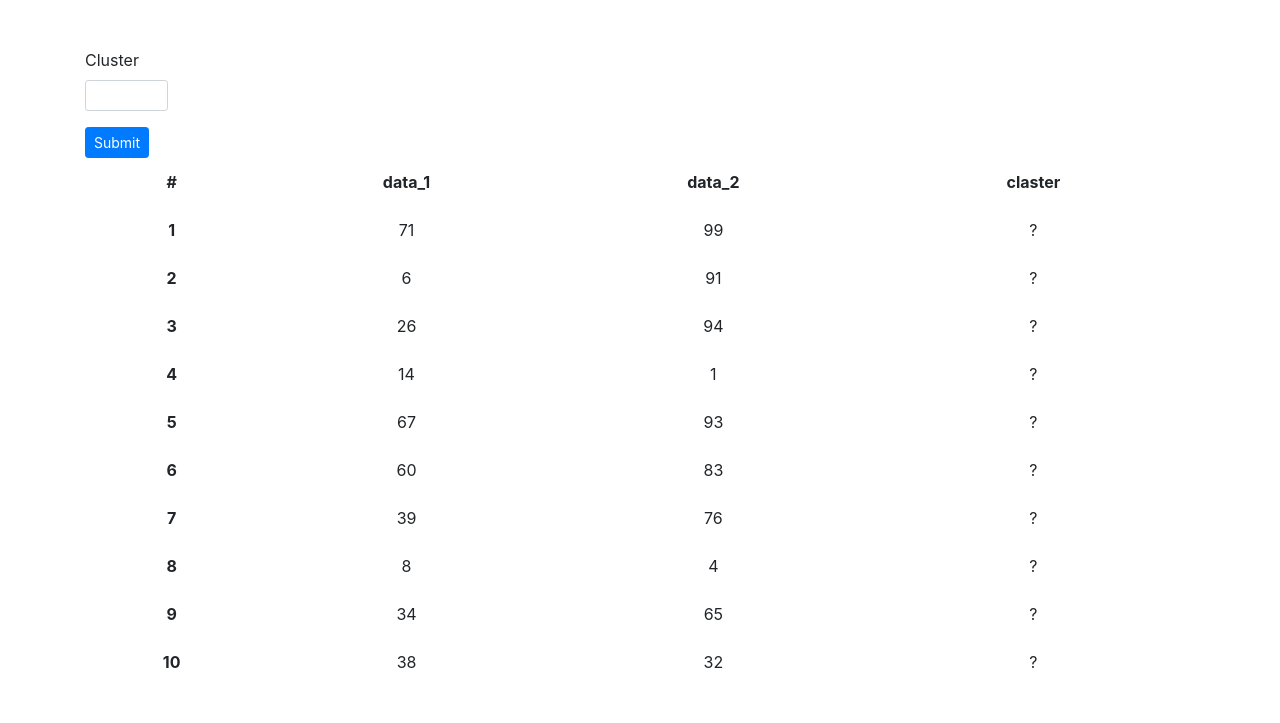
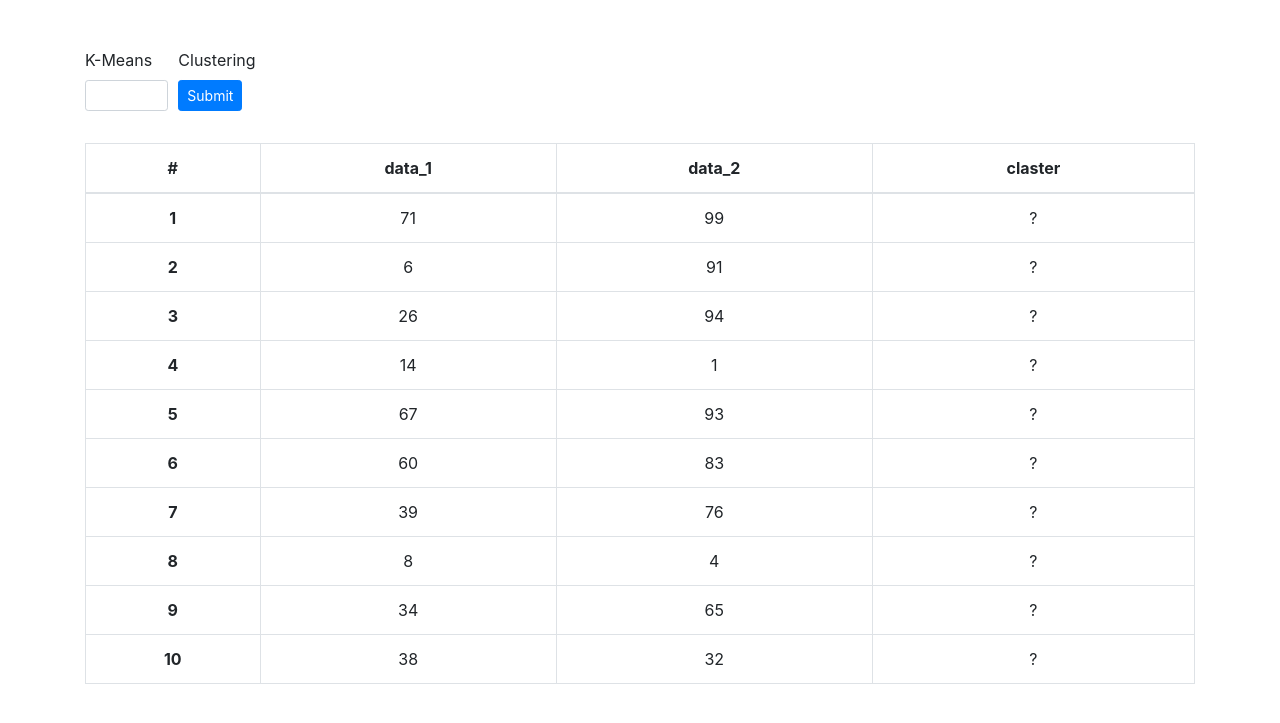
Before and after one commit to alpinnz/K-Means-Clustering, a PHP site: page / in a window 1280 px wide. Shown: the top 723 px of the page. Run offline with PHP 8.4, Linux system fonts and the light colour scheme.

Commit message:
Update index.php

```diff
--- a/index.php
+++ b/index.php
@@ -40,15 +40,18 @@
             <form>
                 <div class="form-row">
                     <div class="form-group col-sm-1">
-                        <label>Cluster</label>
+                        <label>K-Means</label>
                         <input type="number" class="form-control form-control-sm" required>
                     </div>
+                    <div class="form-group col-sm-1">
+                        <label>Clustering</label>
+                        <input type="submit" class="btn btn-primary btn-sm" value="Submit">
+                    </div>
                 </div>
-                <input type="submit" class="btn btn-primary btn-sm" value="Submit">
             </form>
         </div>
-        <div id="input-random" class="container">
-            <table class="table table-borderless text-center">
+        <div id="input-random" class="container mt-3">
+            <table class="table table-bordered text-center">
                 <thead>
                     <tr>
                         <th scope="col">#</th>
```
